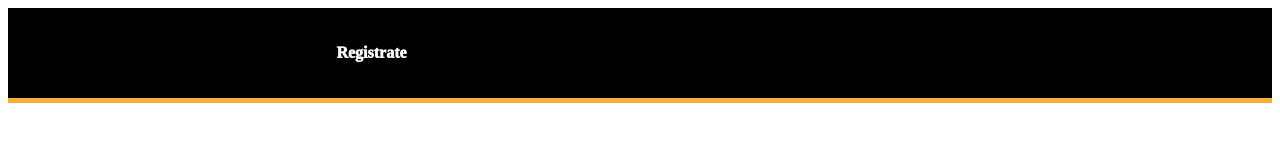
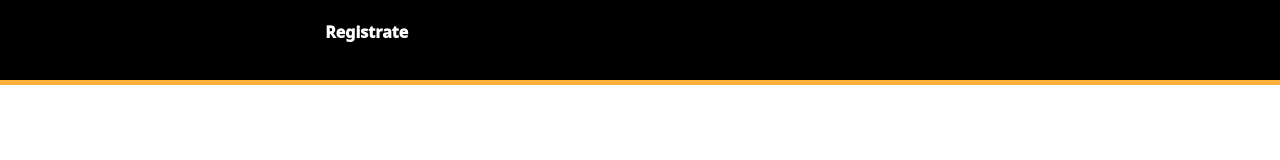
Before and after one commit to chdrPE/Athena-project, a plain HTML site: page index.html in a window 1280 px wide. Drawn offline with nearby package versions, Linux system fonts and the light colour scheme.

Commit message:
Update index.html

```diff
--- a/index.html
+++ b/index.html
@@ -4,6 +4,7 @@
 <head>
     <meta charset="utf-8">
     <meta name="viewport" content="width=device-width, initial-scale=1.0">
+    <link href="https://cdn.jsdelivr.net/npm/bootstrap@5.3.3/dist/css/bootstrap.min.css" rel="stylesheet">
     <link rel="stylesheet" href="styles.css">
     <title>Peru Educa</title>
 </head>
```
